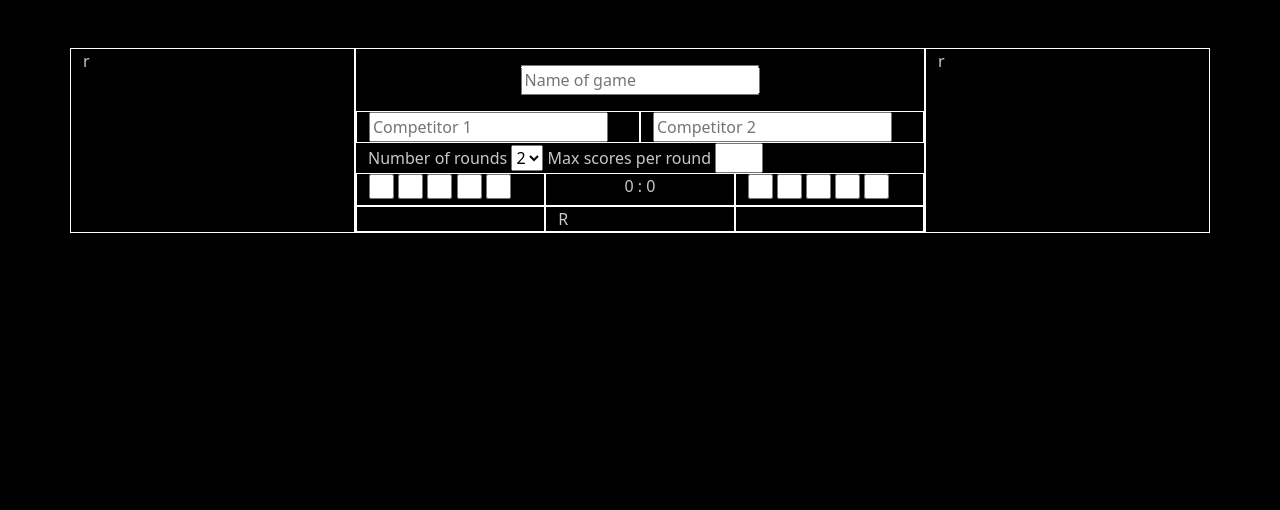
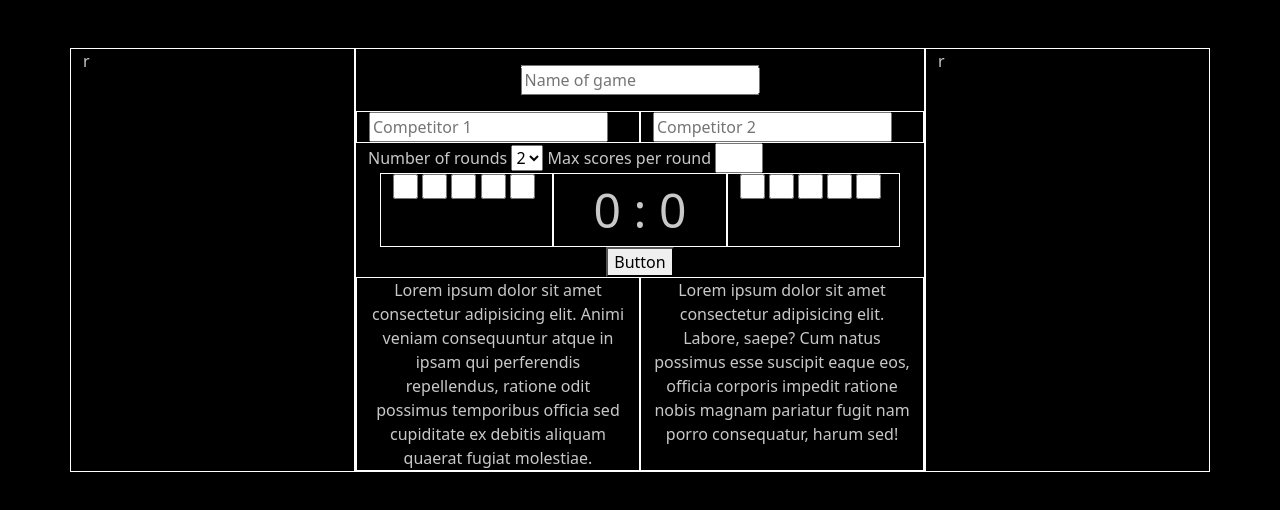
Before and after one commit to mi-rqsx/Game-score-counter, a plain HTML site: page index.html in a window 1280 px wide. Drawn offline with nearby package versions, Linux system fonts and the light colour scheme.

Commit message:
sth added

```diff
--- a/index.html
+++ b/index.html
@@ -52,7 +52,7 @@
                 <label for="maxSco">Max scores per round</label>
                 <input type="number" name="maxSco" id="maxSco" step="1" min="1">
 
-
+                <div class="container" id="scoDisplayContainer">
                     <div class="row">
 
                         <div class="col-4 wonRounds">
@@ -63,7 +63,7 @@
                             <input class="chbxRounds" type="checkbox" name="chbx1-1" id="chbx1-5">
                         </div>
 
-                    <div class="col-4 text-center ">
+                        <div id="scoDisplay" class="col-4 text-center scoDisplay">
                             <span id="displSco1">0</span>
                             <span id="displSco">:</span>
                             <span id="displSco2">0</span>
@@ -77,11 +77,19 @@
                             <input class="chbxRounds" type="checkbox" name="chbx2-1" id="chbx2-4">
                             <input class="chbxRounds" type="checkbox" name="chbx2-1" id="chbx2-5">
                         </div>
+                    </div>
+                    <!--<div class="row">-->
+                </div>
+                <!--<div class="container" id="scoDisplayContainer">-->
 
-                    <div class="col-4"></div>
-                    <div class="col-4">R</div>
-                    <div class="col-4"></div>
-
+                <div class="row" id="forButtons">
+                    <div id="buttonTest"><button>Button</button></div>
+                    <div class="col-6">Lorem ipsum dolor sit amet consectetur adipisicing elit. Animi veniam
+                        consequuntur atque in ipsam qui perferendis repellendus, ratione odit possimus temporibus
+                        officia sed cupiditate ex debitis aliquam quaerat fugiat molestiae.</div>
+                    <div class="col-6">Lorem ipsum dolor sit amet consectetur adipisicing elit. Labore, saepe? Cum natus
+                        possimus esse suscipit eaque eos, officia corporis impedit ratione nobis magnam pariatur fugit
+                        nam porro consequatur, harum sed!</div>
                 </div>
 
             </div>
--- a/mystyles.css
+++ b/mystyles.css
@@ -17,3 +17,24 @@ body {
     height: 25px;
     width: 25px;
 }
+
+
+/*
+#scoDisplayContainer {
+    height: 50px;
+}
+*/
+
+
+#scoDisplay {
+    font-size: 3rem;
+}
+
+#forButtons {
+    text-align: center;
+}
+#buttonTest {
+    position: relative;
+
+
+}
```
Lines whose indentation alone changed are shown as unchanged.
